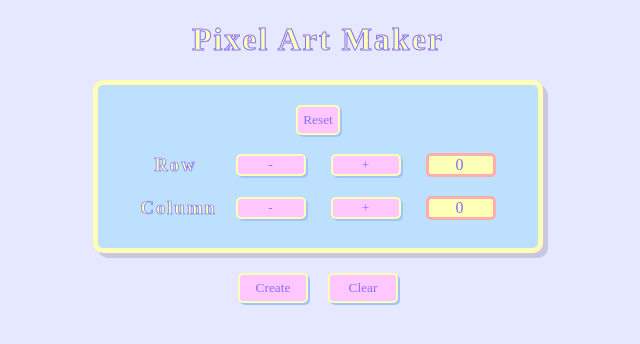
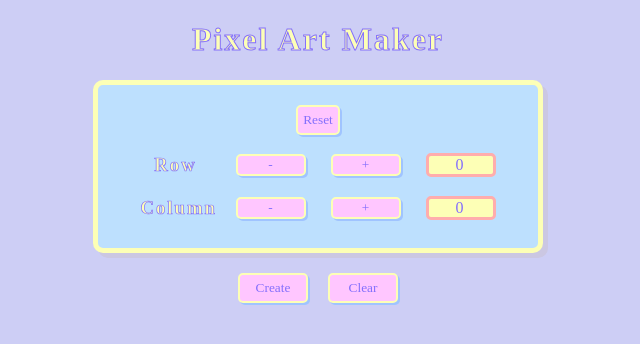
Before and after one commit to fojanb/pixel-art-maker, a React (Create React App) app: page / in a window 1280 px wide. Shown: the top 344 px of the page, without its empty margins (322-962 px from the left). Built offline with nearby package versions, Linux system fonts and the light colour scheme; a web font is replaced by a local one.

Commit message:
Update index.css

```diff
--- a/src/index.css
+++ b/src/index.css
@@ -2,10 +2,10 @@ body {
   margin: 0;
   padding-bottom:100px ;
   font-family: "Potta One", cursive;
-  background-color: #e5e8ff;
+  /* background-color: #e5e8ff; */
+  background-color: #cdcef5;
   -webkit-font-smoothing: antialiased;
   -moz-osx-font-smoothing: grayscale;
-  /* color: #605764; */
   color: #846ffc;
   letter-spacing: 2px;
 }
```
